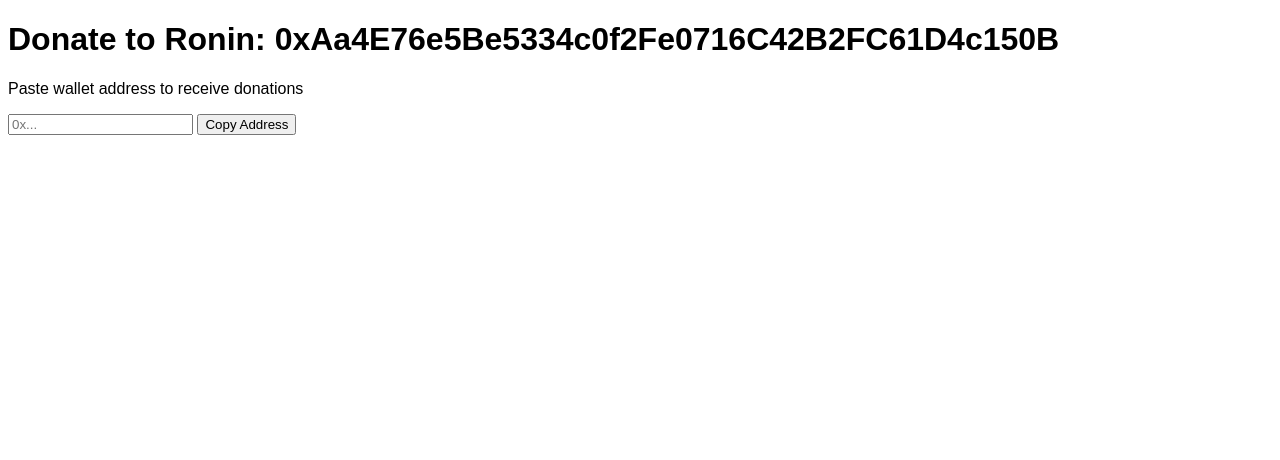
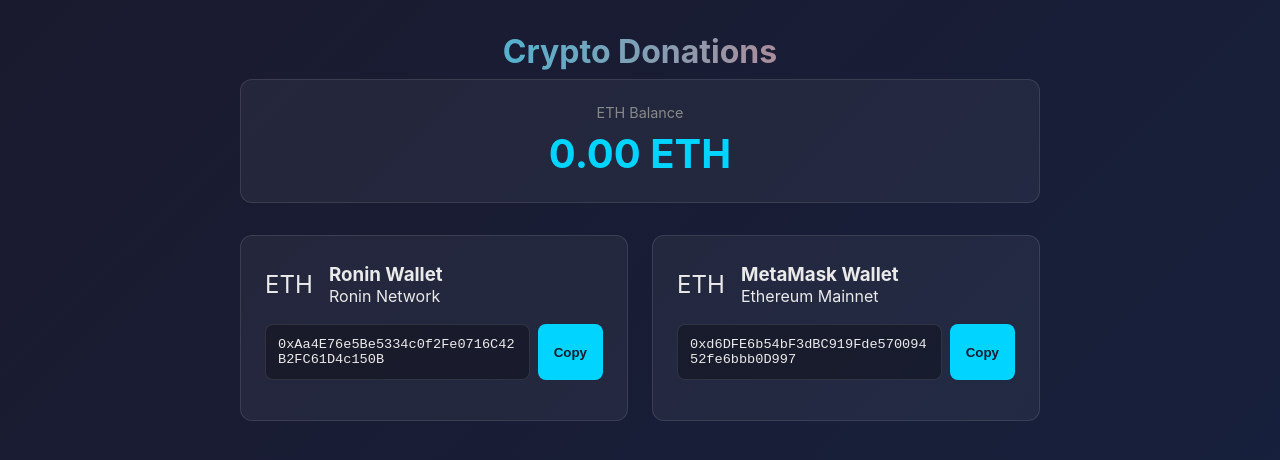
Before and after one commit to sandeepnayakam/zero-cost-ai-business, a plain HTML site: page site/donation.html in a window 1280 px wide. Drawn offline with Linux system fonts and the light colour scheme; no server answers.

Commit message:
Autonomous run: 2026-08-17 02:47:18 UTC

```diff
--- a/memory/daily_action_count.json
+++ b/memory/daily_action_count.json
@@ -1,4 +1,4 @@
 {
   "date": "2026-08-17",
-  "count": 0
+  "count": 3
 }
--- a/site/donation.html
+++ b/site/donation.html
@@ -1,14 +1,73 @@
 <!DOCTYPE html>
-<html>
+<html lang="en">
 <head>
-    <title>Crypto Donation Tool</title>
-    <link rel='stylesheet' href='style.css'>
+ <meta charset="UTF-8">
+ <meta name="viewport" content="width=device-width, initial-scale=1.0">
+ <title>Crypto Donation Hub</title>
+ <style>
+ * { box-sizing: border-box; margin: 0; padding: 0; }
+ body { font-family: -apple-system, BlinkMacSystemFont, 'Segoe UI', Roboto, sans-serif; background: linear-gradient(135deg, #1a1a2e 0%, #16213e 100%); color: #eaeaea; min-height: 100vh; padding: 2rem; }
+ .container { max-width: 800px; margin: 0 auto; }
+ h1 { text-align: center; margin-bottom: 0.5rem; background: linear-gradient(90deg, #00d4ff, #ff6b6b); -webkit-background-clip: text; -webkit-text-fill-color: transparent; }
+ .subtitle { text-align: center; color: #888; margin-bottom: 2rem; }
+ .price-card { background: rgba(255,255,255,0.05); border-radius: 12px; padding: 1.5rem; text-align: center; margin-bottom: 2rem; border: 1px solid rgba(255,255,255,0.1); }
+ .price-label { color: #888; font-size: 0.9rem; margin-bottom: 0.5rem; }
+ .price-value { font-size: 2.5rem; font-weight: bold; color: #00d4ff; }
+ .wallet-grid { display: grid; grid-template-columns: repeat(auto-fit, minmax(280px, 1fr)); gap: 1.5rem; margin-bottom: 2rem; }
+ .wallet-card { background: rgba(255,255,255,0.05); border-radius: 12px; padding: 1.5rem; border: 1px solid rgba(255,255,255,0.1); transition: transform 0.2s, box-shadow 0.2s; }
+ .wallet-card:hover { transform: translateY(-4px); box-shadow: 0 12px 40px rgba(0,0,0,0.3); }
+ .wallet-header { display: flex; align-items: center; gap: 1rem; margin-bottom: 1rem; }
+ .wallet-icon { width: 48px; height: 48px; border-radius: 12px; display: flex; align-items: center; justify-content: center; font-size: 1.5rem; }
+ .wallet-info h3 { font-size: 1.1rem; margin-bottom: 0.25rem; }
+ .wallet-info .network { font-size: 0.8rem; color: #888; }
+ .address-container { display: flex; gap: 0.5rem; margin-bottom: 1rem; }
+ .address { flex: 1; background: rgba(0,0,0,0.3); padding: 0.75rem; border-radius: 8px; font-family: monospace; font-size: 0.85rem; word-break: break-all; border: 1px solid rgba(255,255,255,0.1); }
+ .copy-btn { background: #00d4ff; color: #1a1a2e; border: none; padding: 0.75rem 1rem; border-radius: 8px; cursor: pointer; font-weight: bold; }
+</style>
 </head>
 <body>
-    <h1>Donate to Ronin: 0xAa4E76e5Be5334c0f2Fe0716C42B2FC61D4c150B</h1>
-    <p>Paste wallet address to receive donations</p>
-    <input type='text' id='wallet-address' placeholder='0x...'>
-    <button onclick='copyAddress()'>Copy Address</button>
-    <script src='script.js'></script>
+ <div class="container">
+  <h1>Crypto Donations</h1>
+  <div class="price-card">
+   <div class="price-label">ETH Balance</div>
+   <div class="price-value">0.00 ETH</div>
+  </div>
+  <div class="wallet-grid">
+   <div class="wallet-card">
+    <div class="wallet-header">
+     <div class="wallet-icon">ETH</div>
+     <div>
+      <h3>Ronin Wallet</h3>
+      <p class="network">Ronin Network</p>
+     </div>
+    </div>
+    <div class="address-container">
+     <div class="address">0xAa4E76e5Be5334c0f2Fe0716C42B2FC61D4c150B</div>
+     <button class="copy-btn">Copy</button>
+    </div>
+   </div>
+   <div class="wallet-card">
+    <div class="wallet-header">
+     <div class="wallet-icon">ETH</div>
+     <div>
+      <h3>MetaMask Wallet</h3>
+      <p class="network">Ethereum Mainnet</p>
+     </div>
+    </div>
+    <div class="address-container">
+     <div class="address">0xd6DFE6b54bF3dBC919Fde57009452fe6bbb0D997</div>
+     <button class="copy-btn">Copy</button>
+    </div>
+   </div>
+  </div>
+  <script>
+   // Add ETH price API integration here
+   fetch('https://api.coinbase.com/v2/prices/eth-usd/spot')
+     .then(response => response.json())
+     .then(data => {
+       document.querySelector('.price-value').textContent = data.data.amount + ' ETH';
+     });
+  </script>
+ </div>
 </body>
 </html>
```
Also changed, not shown: memory/quota.json (+10 -10 lines), 4 other files.
